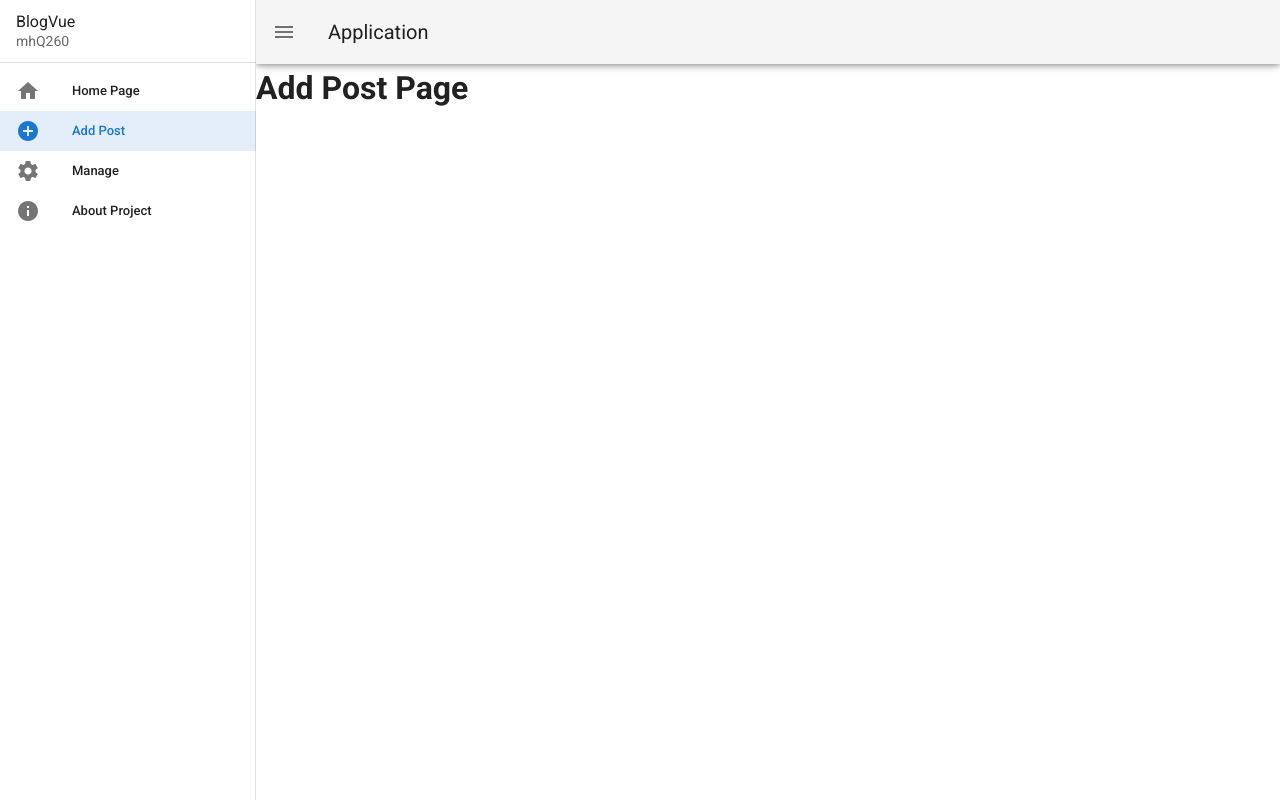
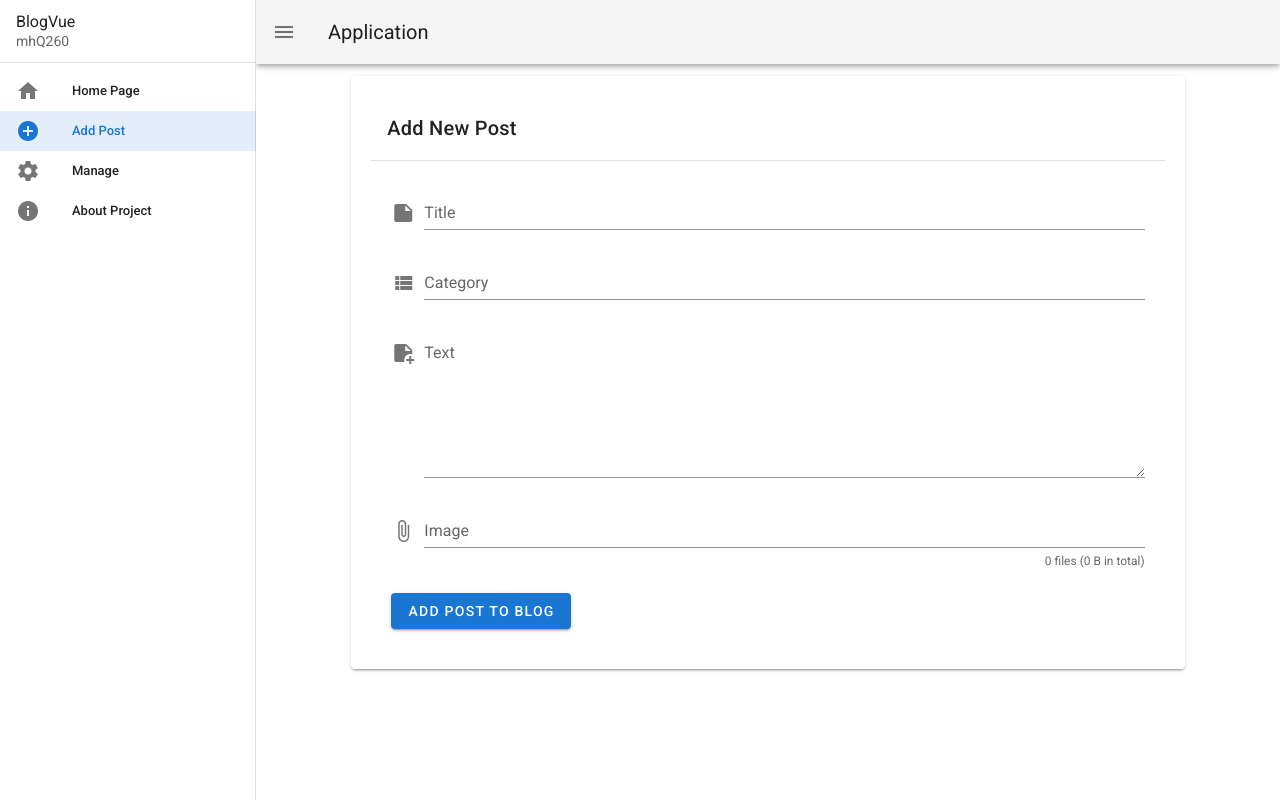
Before and after one commit to mhQ260/blog-vue, a Vue app in the folder client/: page /#/post/add in a window 1280 px wide. Built offline with nearby package versions, Linux system fonts and the light colour scheme.

Commit message:
Add page for add post with api

```diff
--- a/client/src/api.js
+++ b/client/src/api.js
@@ -0,0 +1,29 @@
+import axios from 'axios';
+const url = "/api/post";
+
+export default class API {
+    static async getAllPosts() {
+        const res = await axios.get(url);
+        return res.data;
+    }
+
+    static async getPost(id) {
+        const res = await axios.get(`${url}/${id}`);
+        return res.data;
+    }
+
+    static async addPost(post) {
+        const res = await axios.post(url, post);
+        return res.data;
+    }
+
+    static async updatePost(id, post) {
+        const res = await axios.patch(`${url}/${id}`, post);
+        return res.data;
+    }
+
+    static async deletePost(id) {
+        const res = await axios.delete(`${url}/${id}`);
+        return res.data;
+    }
+}
--- a/client/src/views/AddPost.vue
+++ b/client/src/views/AddPost.vue
@@ -1,10 +1,56 @@
 <template>
-  <h1>Add Post Page</h1>
+  <v-container>
+    <v-row no-gutters>
+      <v-col sm="10" class="mx-auto">
+        <v-card class="pa-5">
+          <v-card-title>Add New Post</v-card-title>
+          <v-divider></v-divider>
+          <v-form ref="form" @submit.prevent="submitForm" class="pa-5" enctype="multipart/form-data">
+            <v-text-field label="Title" v-model="post.title" prepend-icon="mdi-note" :rules="rules"></v-text-field>
+            <v-text-field label="Category" v-model="post.category" prepend-icon="mdi-view-list" :rules="rules"></v-text-field>
+            <v-textarea label="Text" v-model="post.text" prepend-icon="mdi-note-plus" :rules="rules"></v-textarea>
+            <v-file-input @change="selectFile" :rules="rules" show-size counter multiple label="Image"></v-file-input>
+            <v-btn type="submit" class="mt-6" color="primary">Add post to blog</v-btn>
+          </v-form>
+        </v-card>
+      </v-col>
+    </v-row>
+  </v-container>
 </template>
 
 <script>
+import API from '../api';
+
 export default {
     name: "AddPost",
+    data() {
+      return {
+        rules: [(value) =>!!value || "Field is required!"],
+        post: {
+          title: "",
+          category: "",
+          text: "",
+          image: ""
+        },
+        image: "",
+      };
+      },
+    methods: {
+      selectFile(file) {
+        this.image = file[0];
+      },
+      async submitForm() {
+        const formData = new FormData();
+        formData.append('title', this.post.title);
+        formData.append('category', this.post.category);
+        formData.append('text', this.post.text);
+        formData.append('image', this.image);
+        if(this.$refs.form.validate()){
+          const response = await API.addPost(formData);
+          this.$router.push({ name: 'home', params: { message: response.message } });
+        }
+      },
+    },
 }
 </script>
 
```
